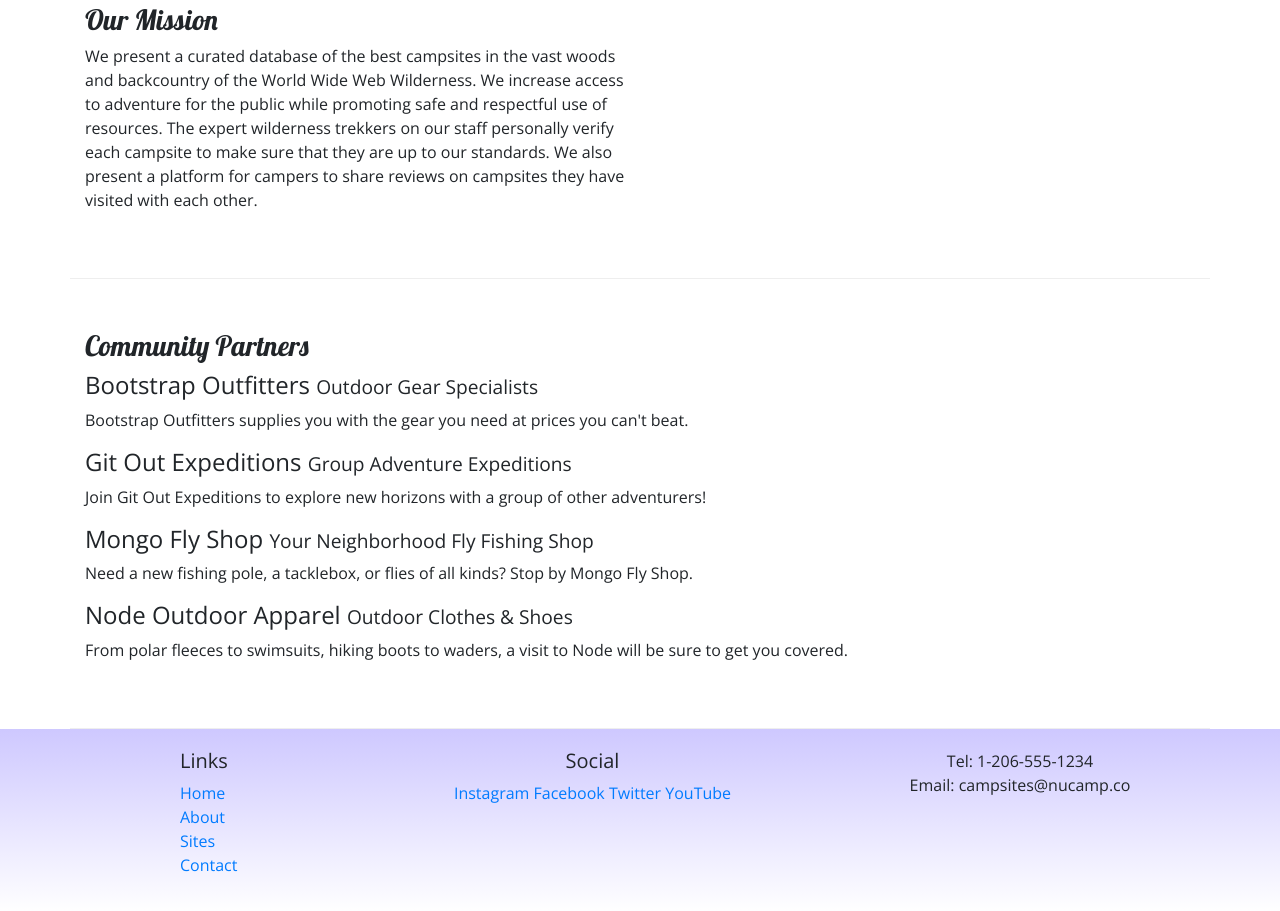
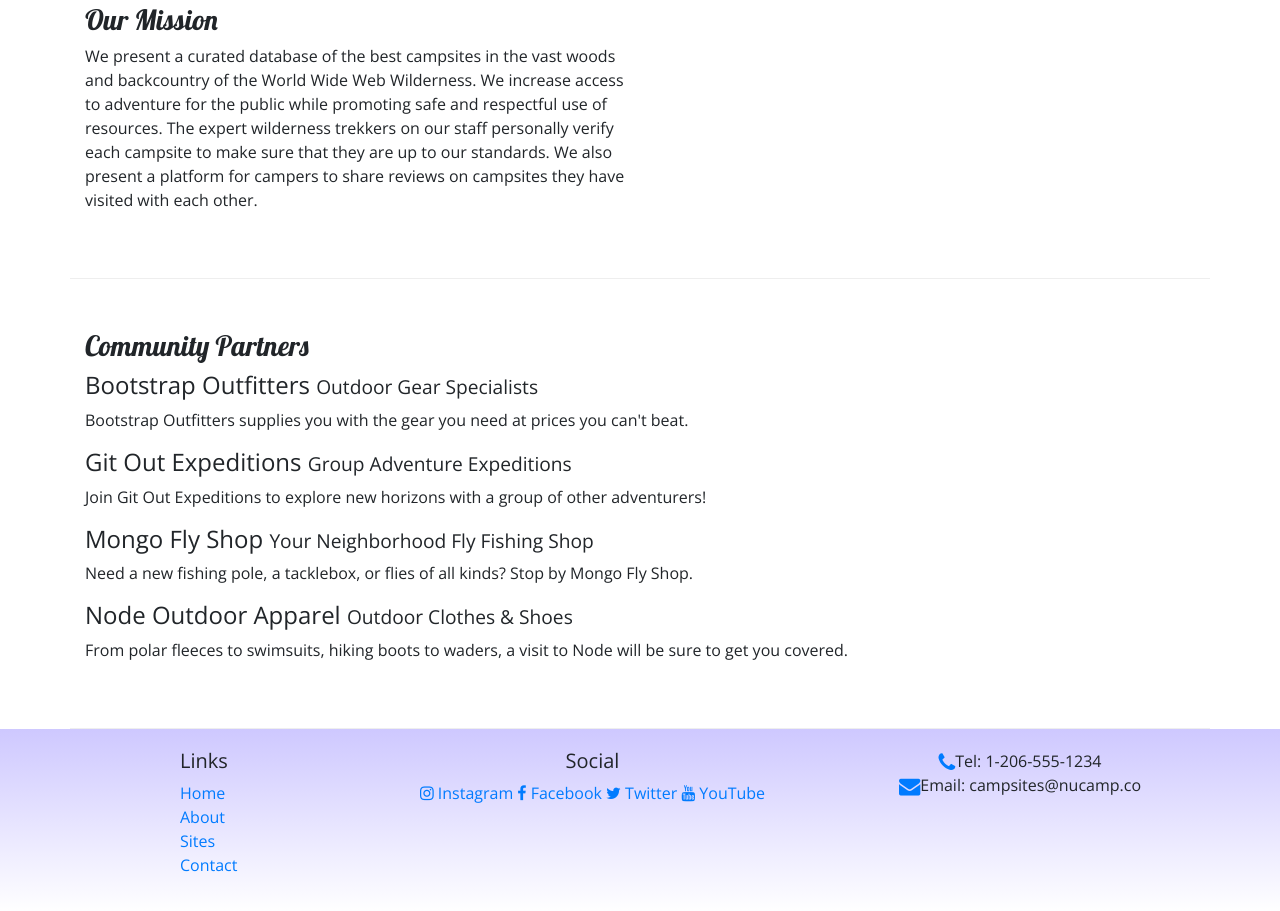
Before and after one commit to kayela-c/nucampsites, a website: page aboutus.html in a window 1280 px wide. Shown: the part 401-1312 px from the top of the page. Drawn offline with nearby package versions, Linux system fonts and the light colour scheme; files that its build step writes are made by us from their sources.

Commit message:
updated about with icons and footer icons

```diff
--- a/aboutus.html
+++ b/aboutus.html
@@ -146,14 +146,23 @@
           </div>
           <div class="col-6 col-sm-5 text-center">
             <h5>Social</h5>
-            <a href="http://instagram.com/">Instagram</a>
-            <a href="http://facebook.com/">Facebook</a>
-            <a href="http://twitter.com/">Twitter</a>
-            <a href="http://youtube.com/">YouTube</a>
+            <a href="http://instagram.com/"
+              ><i class="fa fa-instagram"></i> Instagram</a
+            >
+            <a href="http://facebook.com/"
+              ><i class="fa fa-facebook"></i> Facebook</a
+            >
+            <a href="http://twitter.com/"
+              ><i class="fa fa-twitter"></i> Twitter</a
+            >
+            <a href="http://youtube.com/"
+              ><i class="fa fa-youtube"></i> YouTube</a
+            >
           </div>
           <div class="col-sm-4 text-center">
-            Tel: 1-206-555-1234<br />
-            Email: campsites@nucamp.co
+            <i class="fa fa-lg text-primary fa-phone"></i>Tel: 1-206-555-1234<br />
+            <i class="fa fa-lg text-primary fa-envelope"></i>Email:
+            campsites@nucamp.co
           </div>
         </div>
       </div>
```
